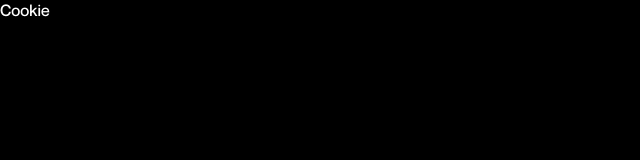
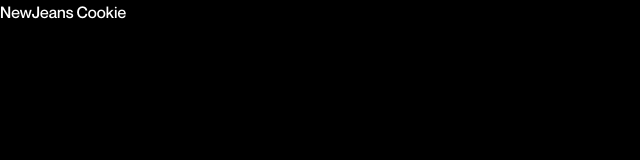
Before and after one commit to cloudyyoung/cookie-newjeans-visualizer, a React (Create React App) app: page / in a window 1280 px wide. Shown: the top 160 px of the page, without its empty margins (0-640 px from the left). Built offline with nearby package versions, Linux system fonts and the light colour scheme.

Commit message:
Import tailwind

```diff
--- a/package.json
+++ b/package.json
@@ -34,5 +34,10 @@
       "last 1 firefox version",
       "last 1 safari version"
     ]
+  },
+  "devDependencies": {
+    "autoprefixer": "^10.4.8",
+    "postcss": "^8.4.16",
+    "tailwindcss": "^3.1.8"
   }
 }
--- /dev/null
+++ b/postcss.config.js
@@ -0,0 +1,6 @@
+module.exports = {
+  plugins: {
+    tailwindcss: {},
+    autoprefixer: {},
+  },
+}
--- a/src/App.js
+++ b/src/App.js
@@ -4,7 +4,8 @@
 function App() {
   return (
     <>
-      Cookie
+      <div>NewJeans Cookie</div>
+      <div></div>
     </>
   );
 }
--- a/src/index.css
+++ b/src/index.css
@@ -1,3 +1,7 @@
+@tailwind base;
+@tailwind components;
+@tailwind utilities;
+
 body {
   margin: 0;
   font-family: 'Neue Montral', -apple-system, BlinkMacSystemFont, 'Segoe UI', 'Roboto', 'Oxygen',
@@ -18,7 +22,7 @@
   font-weight: light;
 }
 
-@font-face{
+@font-face {
   font-family: 'Neue Montral';
   src: url('../public/neue-montreal/NeueMontreal-LightItalic.otf');
   font-weight: light;
--- /dev/null
+++ b/tailwind.config.js
@@ -0,0 +1,10 @@
+/** @type {import('tailwindcss').Config} */
+module.exports = {
+  content: [
+    "./src/**/*.{js,jsx,ts,tsx}",
+  ],
+  theme: {
+    extend: {},
+  },
+  plugins: [],
+}
```
Also changed, not shown: 1 other file (tests, documents, lock files or other folders).
